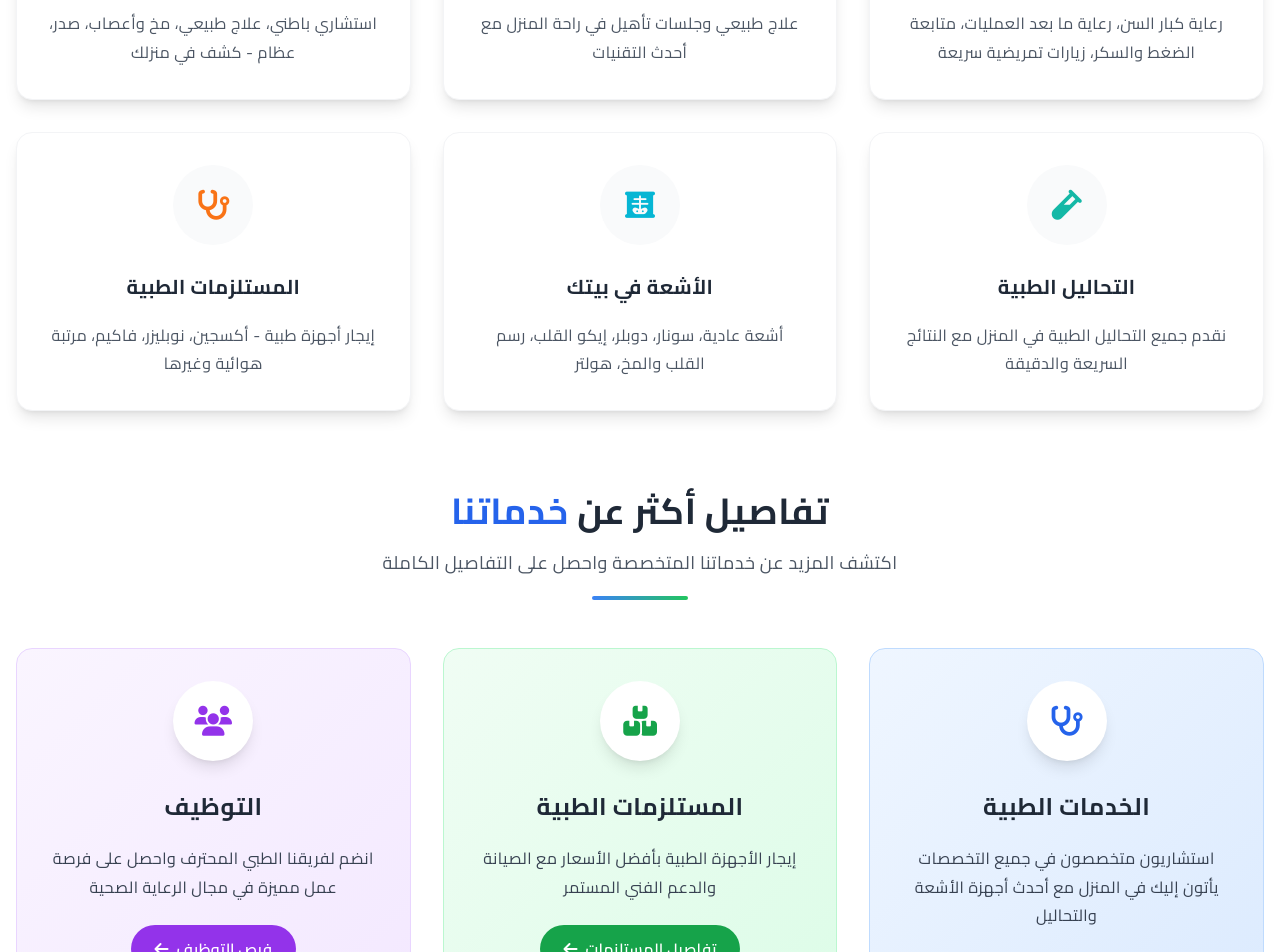
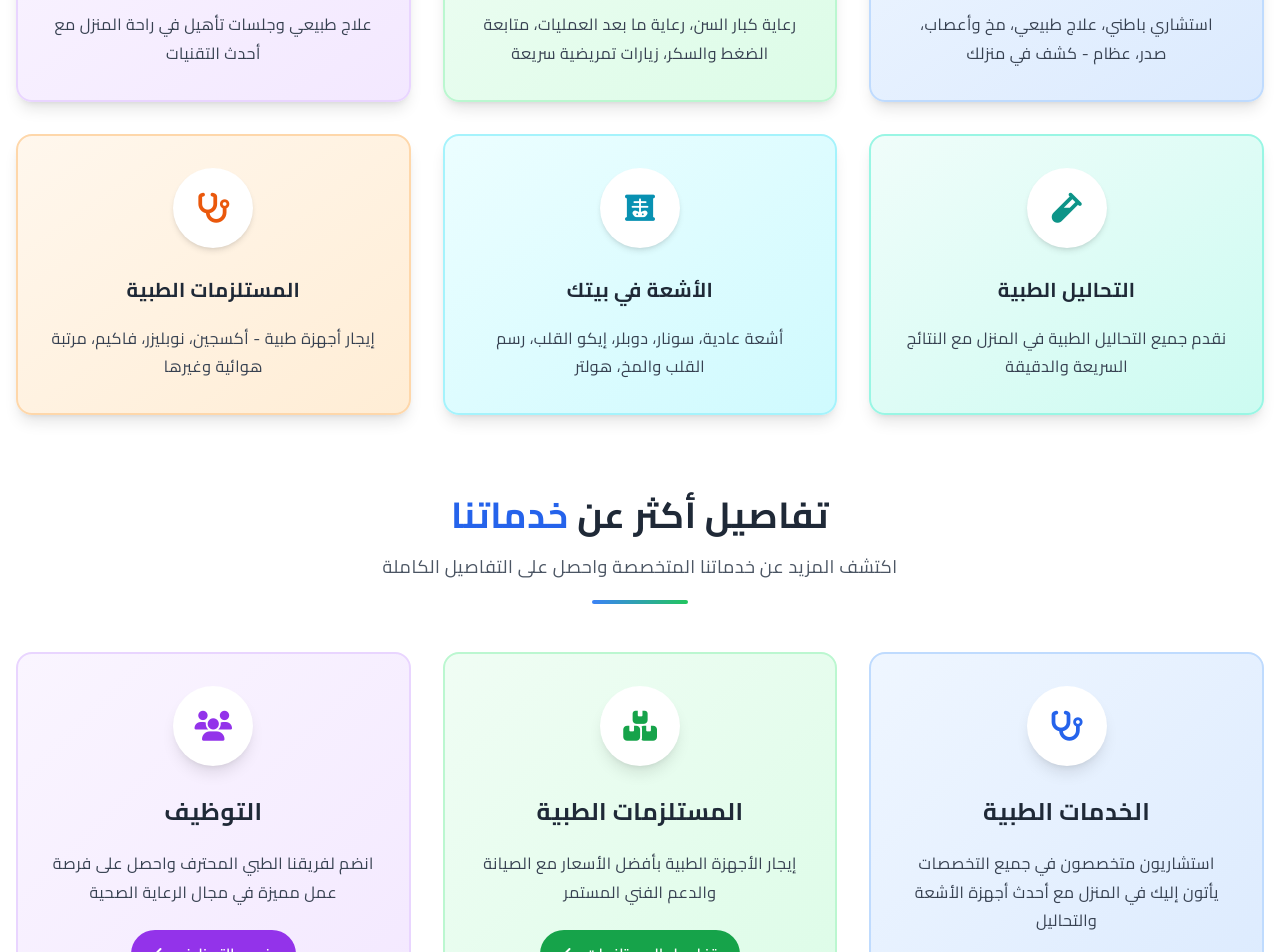
Before and after one commit to AdhamA7med/tayseer-medical, a React (Vite) app: page / in a window 1280 px wide. Shown: the part 1260-2212 px from the top of the page. Built offline with nearby package versions, Linux system fonts and the light colour scheme.

Commit message:
Refactor: Reorder and style medical services
Reordered the service boxes in the Medical Services section and added unique background colors to each box, aligning with the website's visual identity.

```diff
--- a/src/components/Services.tsx
+++ b/src/components/Services.tsx
@@ -5,40 +5,52 @@ import { Link } from 'react-router-dom';
 const Services = () => {
   const services = [
     {
+      icon: 'fas fa-user-md',
+      title: 'خدمة الكشف المنزلي',
+      description: 'استشاري باطني، علاج طبيعي، مخ وأعصاب، صدر، عظام - كشف في منزلك',
+      color: 'text-blue-600',
+      bgColor: 'bg-gradient-to-br from-blue-50 to-blue-100',
+      borderColor: 'border-blue-200'
+    },
+    {
       icon: 'fas fa-user-nurse',
       title: 'خدمات التمريض المنزلي',
       description: 'رعاية كبار السن، رعاية ما بعد العمليات، متابعة الضغط والسكر، زيارات تمريضية سريعة',
-      color: 'text-blue-500'
+      color: 'text-green-600',
+      bgColor: 'bg-gradient-to-br from-green-50 to-green-100',
+      borderColor: 'border-green-200'
     },
     {
       icon: 'fas fa-home',
       title: 'جلسات علاج منزلي',
       description: 'علاج طبيعي وجلسات تأهيل في راحة المنزل مع أحدث التقنيات',
-      color: 'text-purple-500'
-    },
-    {
-      icon: 'fas fa-user-md',
-      title: 'خدمة الكشف المنزلي',
-      description: 'استشاري باطني، علاج طبيعي، مخ وأعصاب، صدر، عظام - كشف في منزلك',
-      color: 'text-indigo-500'
+      color: 'text-purple-600',
+      bgColor: 'bg-gradient-to-br from-purple-50 to-purple-100',
+      borderColor: 'border-purple-200'
     },
     {
       icon: 'fas fa-vial',
       title: 'التحاليل الطبية',
       description: 'نقدم جميع التحاليل الطبية في المنزل مع النتائج السريعة والدقيقة',
-      color: 'text-teal-500'
+      color: 'text-teal-600',
+      bgColor: 'bg-gradient-to-br from-teal-50 to-teal-100',
+      borderColor: 'border-teal-200'
     },
     {
       icon: 'fas fa-x-ray',
       title: 'الأشعة في بيتك',
       description: 'أشعة عادية، سونار، دوبلر، إيكو القلب، رسم القلب والمخ، هولتر',
-      color: 'text-cyan-500'
+      color: 'text-cyan-600',
+      bgColor: 'bg-gradient-to-br from-cyan-50 to-cyan-100',
+      borderColor: 'border-cyan-200'
     },
     {
       icon: 'fas fa-stethoscope',
       title: 'المستلزمات الطبية',
       description: 'إيجار أجهزة طبية - أكسجين، نوبليزر، فاكيم، مرتبة هوائية وغيرها',
-      color: 'text-orange-500'
+      color: 'text-orange-600',
+      bgColor: 'bg-gradient-to-br from-orange-50 to-orange-100',
+      borderColor: 'border-orange-200'
     }
   ];
 
@@ -61,16 +73,16 @@ const Services = () => {
           {services.map((service, index) => (
             <div
               key={index}
-              className="bg-white p-8 rounded-2xl shadow-lg hover:shadow-2xl transition-all duration-300 medical-card-hover border border-gray-100"
+              className={`${service.bgColor} p-8 rounded-2xl shadow-lg hover:shadow-2xl transition-all duration-300 medical-card-hover border-2 ${service.borderColor}`}
             >
               <div className="text-center">
-                <div className="w-20 h-20 mx-auto mb-6 bg-gray-50 rounded-full flex items-center justify-center">
+                <div className="w-20 h-20 mx-auto mb-6 bg-white rounded-full flex items-center justify-center shadow-md">
                   <i className={`${service.icon} ${service.color} text-3xl`}></i>
                 </div>
                 <h3 className="text-xl font-bold text-gray-800 mb-4 arabic-text">
                   {service.title}
                 </h3>
-                <p className="text-gray-600 arabic-text leading-relaxed">
+                <p className="text-gray-700 arabic-text leading-relaxed">
                   {service.description}
                 </p>
               </div>
@@ -91,7 +103,7 @@ const Services = () => {
           </div>
 
           <div className="grid md:grid-cols-3 gap-8">
-            <div className="bg-gradient-to-br from-blue-50 to-blue-100 rounded-2xl p-8 text-center hover:shadow-xl transition-all duration-300 border border-blue-200">
+            <div className="bg-gradient-to-br from-blue-50 to-blue-100 rounded-2xl p-8 text-center hover:shadow-xl transition-all duration-300 border-2 border-blue-200">
               <div className="w-20 h-20 mx-auto mb-6 bg-white rounded-full flex items-center justify-center shadow-lg">
                 <i className="fas fa-stethoscope text-blue-600 text-3xl"></i>
               </div>
@@ -109,7 +121,7 @@ const Services = () => {
               </a>
             </div>
 
-            <div className="bg-gradient-to-br from-green-50 to-green-100 rounded-2xl p-8 text-center hover:shadow-xl transition-all duration-300 border border-green-200">
+            <div className="bg-gradient-to-br from-green-50 to-green-100 rounded-2xl p-8 text-center hover:shadow-xl transition-all duration-300 border-2 border-green-200">
               <div className="w-20 h-20 mx-auto mb-6 bg-white rounded-full flex items-center justify-center shadow-lg">
                 <i className="fas fa-boxes text-green-600 text-3xl"></i>
               </div>
@@ -127,7 +139,7 @@ const Services = () => {
               </a>
             </div>
 
-            <div className="bg-gradient-to-br from-purple-50 to-purple-100 rounded-2xl p-8 text-center hover:shadow-xl transition-all duration-300 border border-purple-200">
+            <div className="bg-gradient-to-br from-purple-50 to-purple-100 rounded-2xl p-8 text-center hover:shadow-xl transition-all duration-300 border-2 border-purple-200">
               <div className="w-20 h-20 mx-auto mb-6 bg-white rounded-full flex items-center justify-center shadow-lg">
                 <i className="fas fa-users text-purple-600 text-3xl"></i>
               </div>
```
